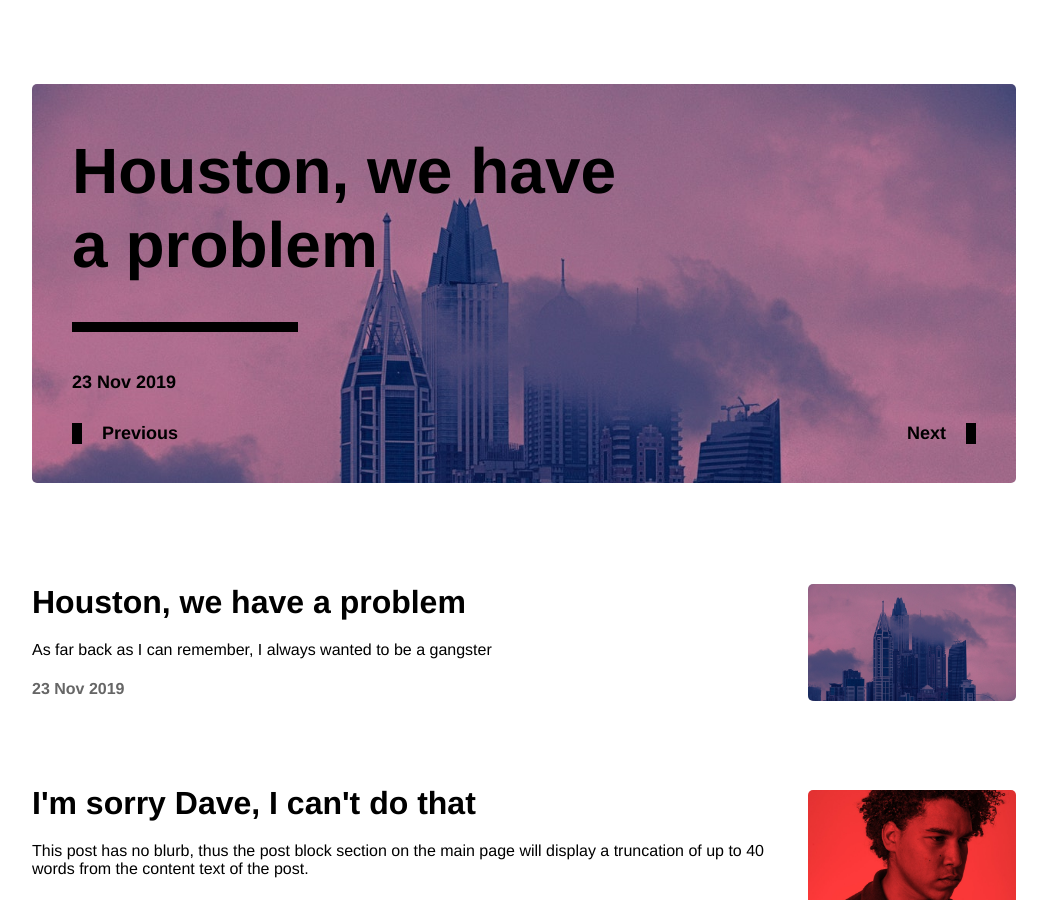
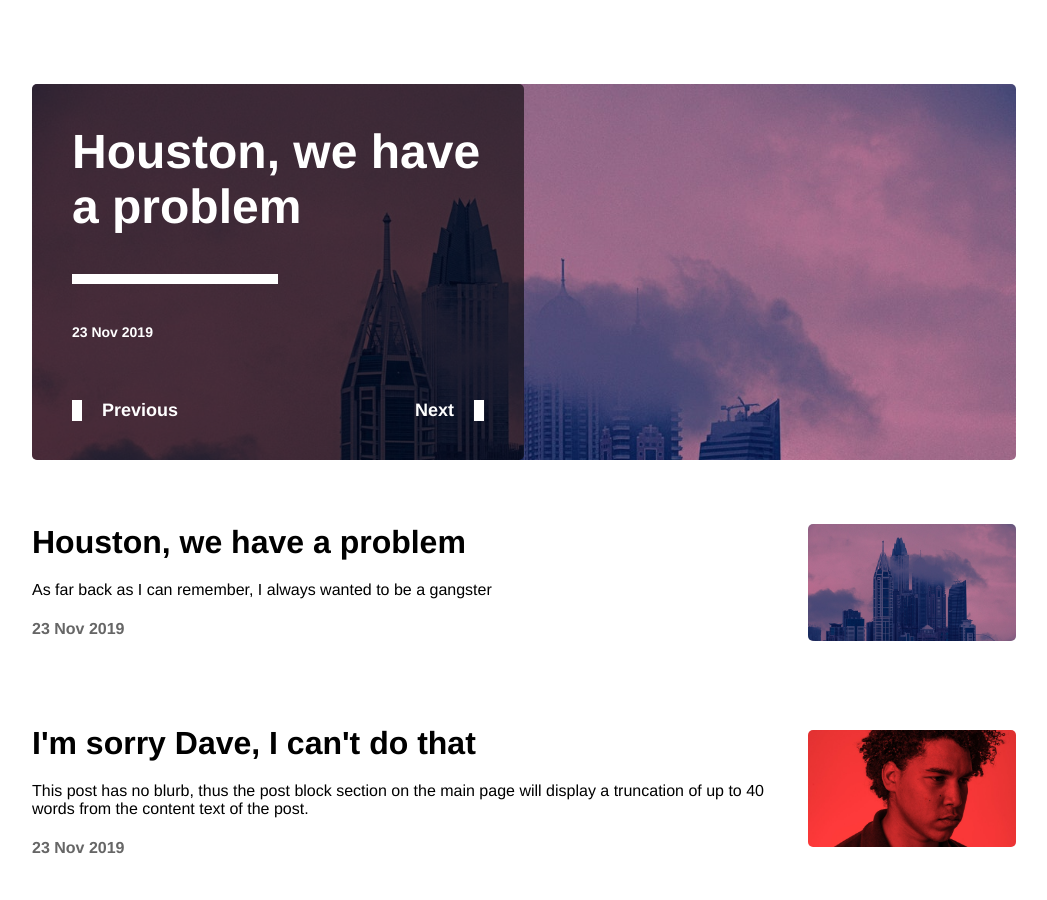
Before and after one commit to mmdlow/chungking, a Jekyll site: the page built from index.html, in a window 1280 px wide and 900 px high. Shown: the whole window, without its empty margins (116-1163 px from the left). Built offline with Jekyll 4.4.1, drawn with Linux system fonts in a browser that asks for light colours; the list of posts is cut into pages by our own code; a style sheet for code colours, icons or effects is not loaded.

Commit message:
Adjust carousel style
 - Place text atop tinted background
 - Remove defunct banner css styles

```diff
--- a/_includes/carousel.html
+++ b/_includes/carousel.html
@@ -3,23 +3,30 @@
 
   {% for post in featured_posts %}
   {% if forloop.first %}
-  <div class="py-2 px-4 carousel-card active"
-    style="background-image: url('{{ post.image | prepend: site.baseurl }}');">
-    <h1 class="col-5 py-4">{{ post.title }}</h1>
-    <div class="col-2 border-top-thick"></div>
-    <h5 class="py-4 mb-4">{{ post.date | date: '%d %b %Y' }}</h5>
+  <div class="carousel-slide active" style="background-image: url('{{ post.image | prepend: site.baseurl }}');">
+    <div class="col-4 p-4 carousel-card">
+      <h2 class="pb-4">
+        <a href="{{ post.url | prepend: site.baseurl }}">{{ post.title }}</a>
+      </h2>
+      <div class="col-4 border-top-thick"></div>
+      <h6 class="py-4 mb-4">{{ post.date | date: '%d %b %Y' }}</h6>
+    </div>
   </div>
   {% else %}
-  <div class="py-2 px-4 carousel-card" style="background-image: url('{{ post.image | prepend: site.baseurl }}');">
-    <h1 class="col-5 py-4">{{ post.title }}</h1>
-    <div class="col-2 border-top-thick"></div>
-    <h5 class="py-4 mb-4">{{ post.date | date: '%d %b %Y' }}</h5>
+  <div class="carousel-slide" style="background-image: url('{{ post.image | prepend: site.baseurl }}');">
+    <div class="col-4 p-4 carousel-card">
+      <h2 class="pb-4">
+        <a href="{{ post.url | prepend: site.baseurl }}">{{ post.title }}</a>
+      </h2>
+      <div class="col-4 border-top-thick"></div>
+      <h6 class="py-4 mb-4">{{ post.date | date: '%d %b %Y' }}</h6>
+    </div>
   </div>
   {% endif %}
   {% endfor %}
 
   {% if featured_posts.size > 1 %}
-  <div class="px-4 flex space-between carousel-navigation">
+  <div class="col-4 px-4 flex space-between carousel-navigation">
     <div class="col-3 carousel-btn btn-prev border-left-thick">
       <h5 class="ml-3">Previous</h5>
     </div>
--- a/_sass/_utilities.scss
+++ b/_sass/_utilities.scss
@@ -69,26 +69,27 @@
   }
 }
 
-/* Banner */
-.banner {
-
-  &-background {
-    background-color: $banner-color;
-  }
-}
-
 /* Carousel */
 .carousel {
-  height: 100%;
+  max-height: $carousel-height;
   position: relative;
+  color: $color-white;
+
+  a {
+    color: $color-white;
+  }
 
   &-card {
+    border-radius: $border-radius;
+    background-color: rgba($color: $color-black, $alpha: 0.6);
+  }
+
+  &-slide {
     border-radius: $border-radius;
     background-color: $banner-color;
     background-size: cover;
     opacity: 0;
     z-index: 1;
-    max-height: $carousel-height;
     position: absolute;
     top: $space-3;
     left: $space-3;
```
Also changed, not shown: other parts of _includes/carousel.html (+9 -9 lines).
